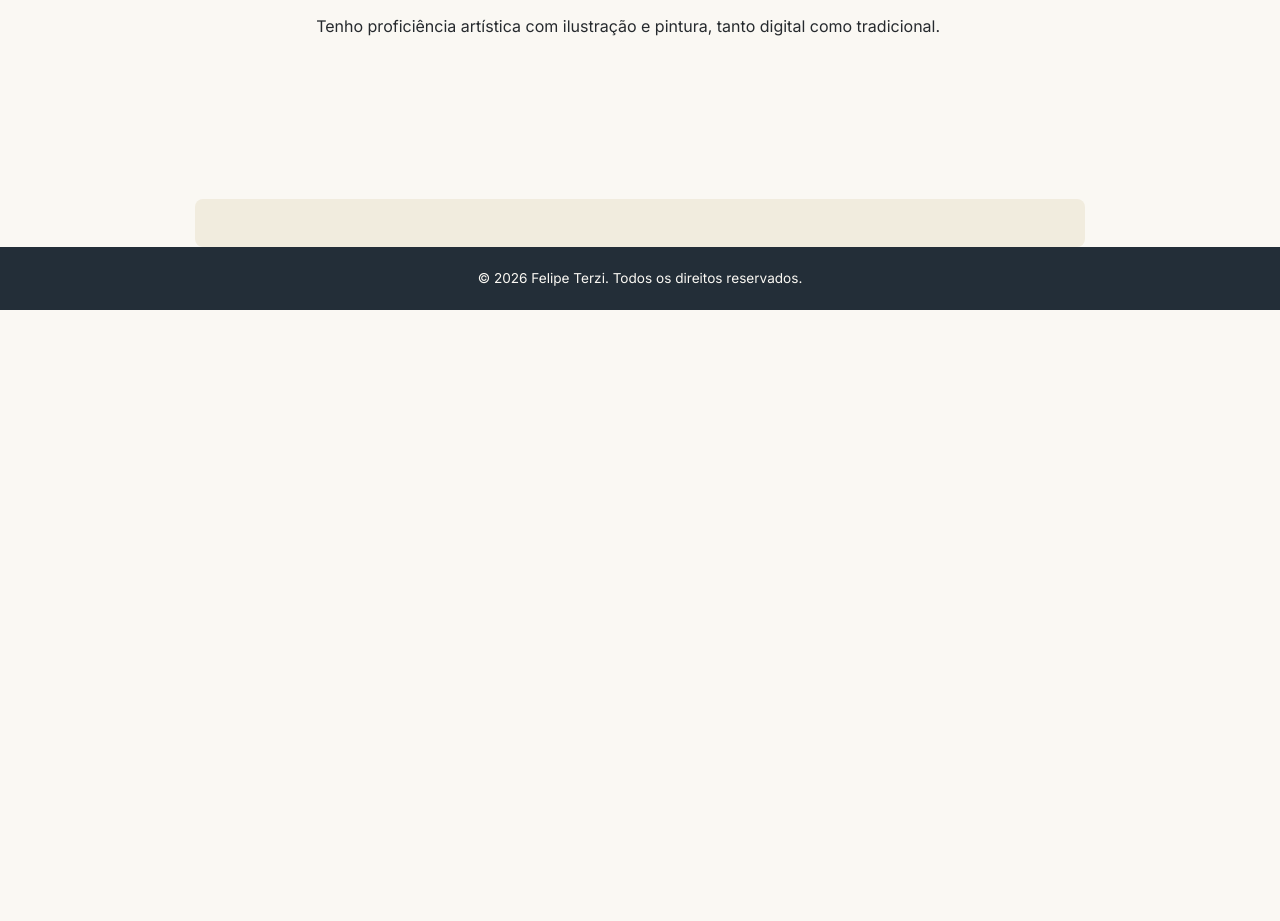
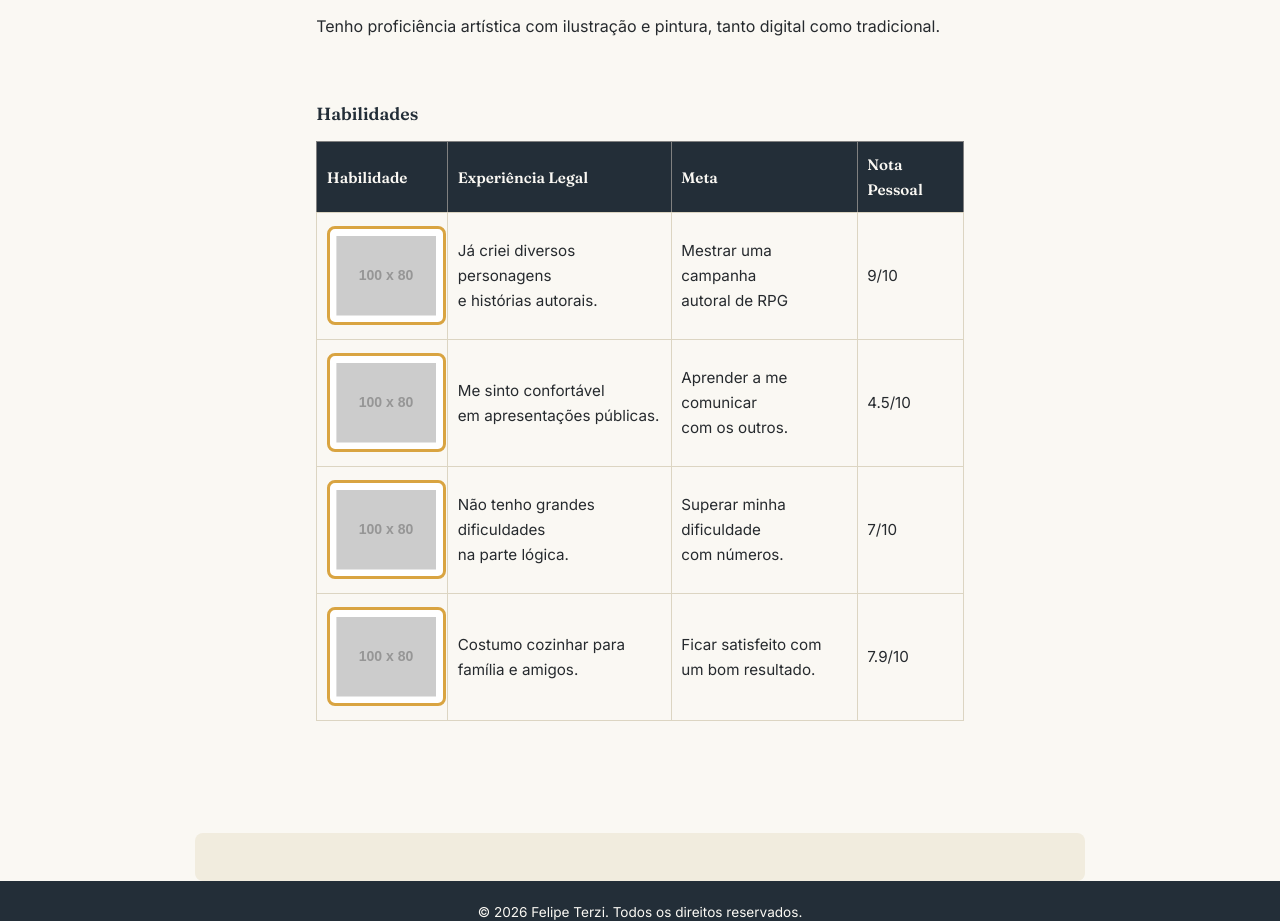
Before and after one commit to DrFelas/portfolio-felipe-terzi, a plain HTML site: page index.html in a window 1280 px wide. Shown: the part 903-1824 px from the top of the page. Before the commit the page ends 1213 px from the top, so only its background shows below. Drawn offline with Linux system fonts and the light colour scheme; placeholder pictures from the web are drawn by us.

Commit message:
feature: adiciona tabela de habilidades

```diff
--- a/index.html
+++ b/index.html
@@ -41,7 +41,43 @@
     </section>
 
     <section id="habilidades">
-      <!-- feature/pagina-inicial: tabela de habilidades -->
+       <h3>Habilidades</h3>
+            <table border="1" cellpadding="8" cellspacing="0">
+            <thead>
+                <tr>
+                <th>Habilidade</th>
+                <th>Experiência Legal</th>
+                <th>Meta</th>
+                <th>Nota Pessoal</th>
+                </tr>
+            </thead>
+            <tbody>
+            <tr>
+                <td><img src="https://placehold.co/100x80?text=Criatividade" alt="Criatividade" width="100" height="80"></td>
+                <td>Já criei diversos personagens<br>e histórias autorais.</td>
+                <td>Mestrar uma campanha<br>autoral de RPG</td>
+                <td>9/10</td>
+            </tr>
+            <tr>
+                <td><img src="https://placehold.co/100x80?text=Comunicação" alt="Comunicação" width="100" height="80"></td>
+                <td>Me sinto confortável<br>em apresentações públicas.</td>
+                <td>Aprender a me comunicar<br>com os outros.</td>
+                <td>4.5/10</td>
+            </tr>
+            <tr>
+                <td><img src="https://placehold.co/100x80?text=Programação" alt="Programação" width="100" height="80"></td>
+                <td>Não tenho grandes dificuldades<br>na parte lógica.</td>
+                <td>Superar minha dificuldade<br>com números.</td>
+                <td>7/10</td>
+            </tr>
+            <tr>
+                <td><img src="https://placehold.co/100x80?text=Cozinha" alt="Cozinha" width="100" height="80"></td>
+                <td>Costumo cozinhar para<br>família e amigos.</td>
+                <td>Ficar satisfeito com<br>um bom resultado.</td>
+                <td>7.9/10</td>
+            </tr>
+            </tbody>
+            </table>
     </section>
 
     <section id="projetos">
```
